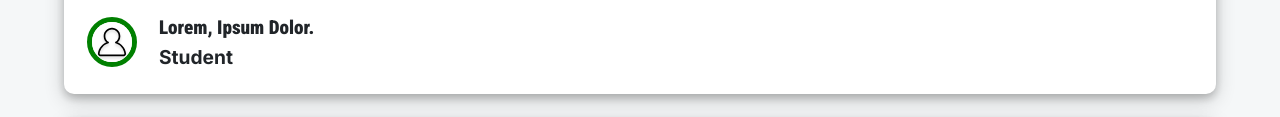
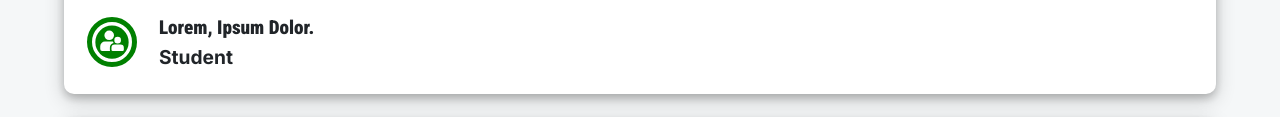
Before and after one commit to Ayomide-Philip/School-Website, a plain HTML site: page index.html in a window 1280 px wide. Shown: the part 3434-3551 px from the top of the page. Drawn offline with nearby package versions, Linux system fonts and the light colour scheme; a web font is replaced by a local one.

Commit message:
updating my website home page

```diff
--- a/index.html
+++ b/index.html
@@ -276,7 +276,7 @@
                                 voluptatum
                                 aliquid?</p>
                             <div class="profile">
-                                <img src="./images/profile-svgrepo-com.svg" alt="profile-svgrepo-com">
+                                <img src="./images/parent-round-svgrepo-com.svg" alt="profile-svgrepo-com">
                                 <div class="testimonial-name">
                                     <div><span class="user-name">Lorem, ipsum dolor.</span></div>
                                     <div>Student</div>
@@ -286,7 +286,6 @@
                         </div>
                     </div>
                     <div class="testimonial-item">
-
                         <div class="testimonial-message">
                             <p>Lorem ipsum dolor sit amet consectetur, adipisicing elit. Unde
                                 non ducimus neque adipisci
```
